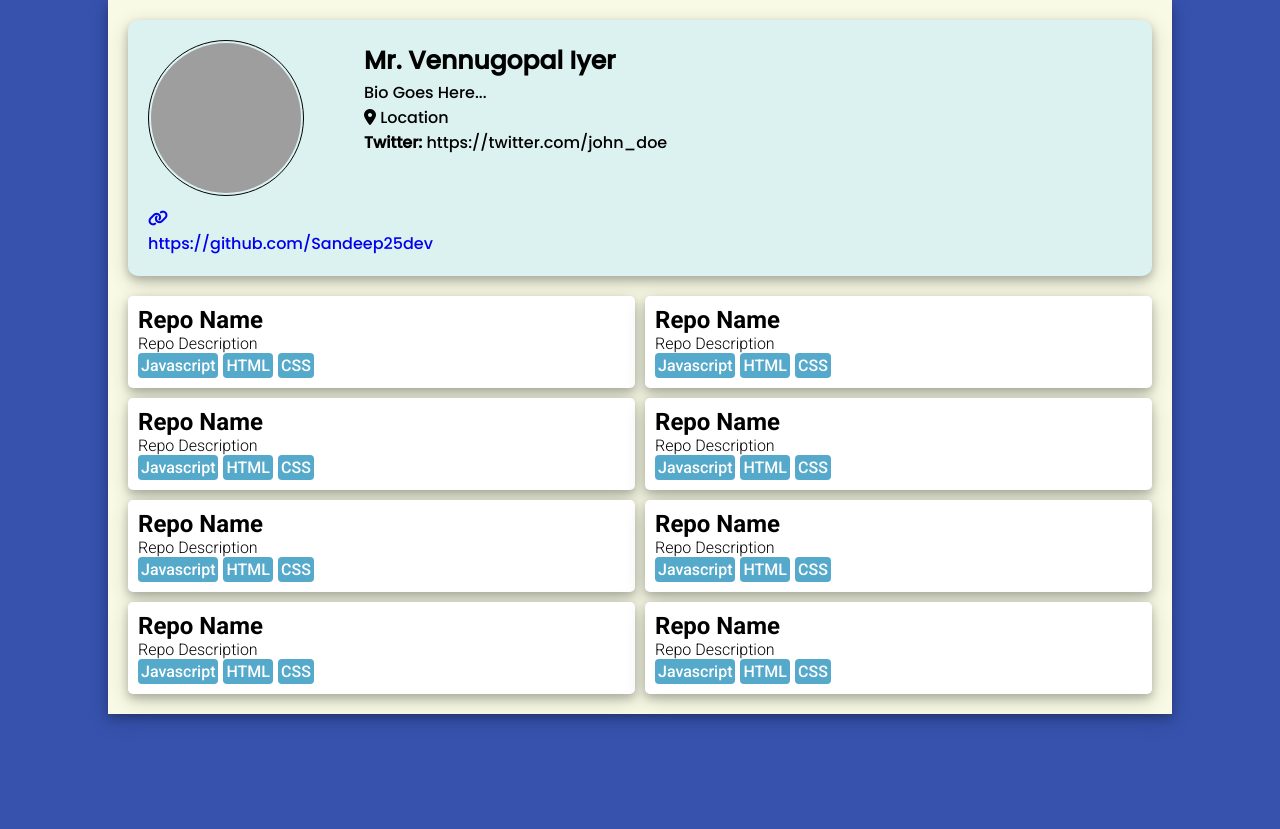
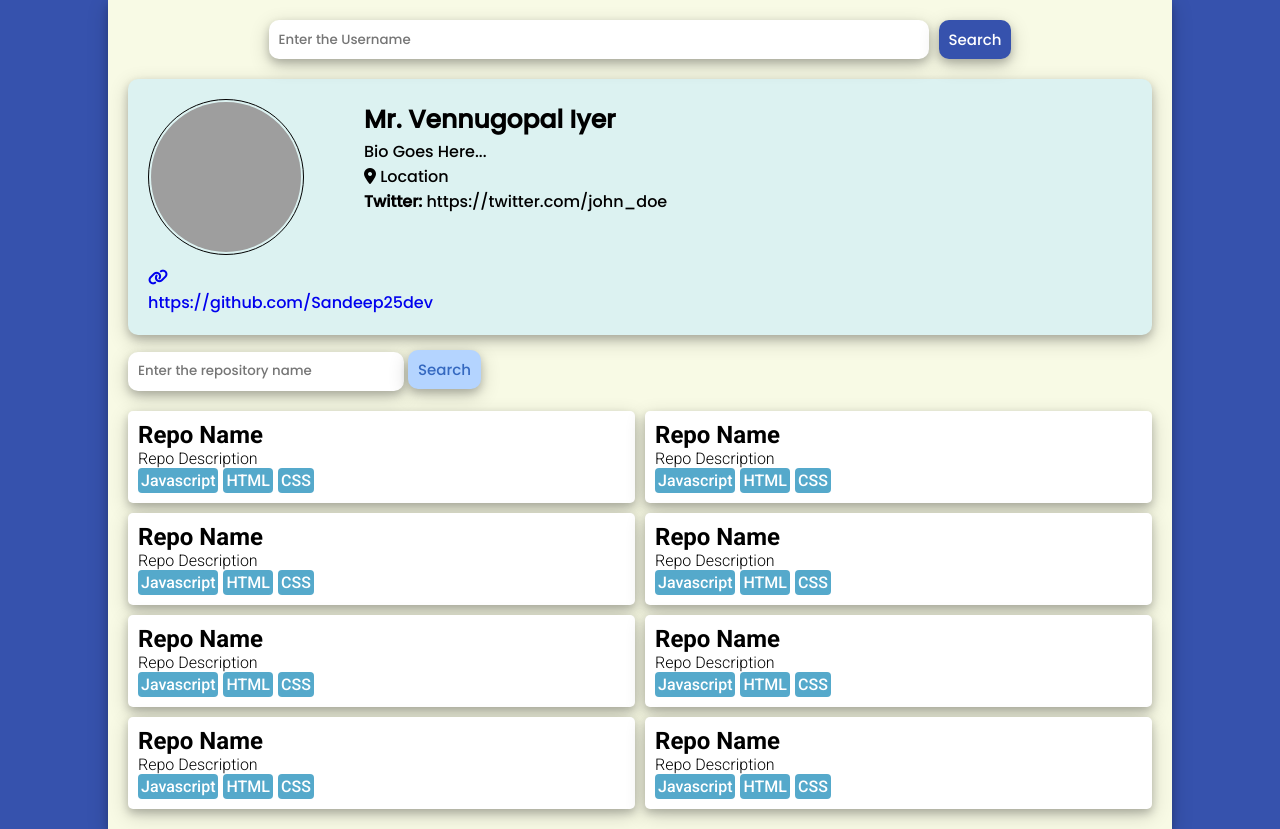
Before and after one commit to Sandeep25dev/fyle-assignment, a plain HTML site: page index.html in a window 1280 px wide. Before the commit the page ends 800 px from the top, so only its background shows below. Drawn offline with Linux system fonts and the light colour scheme; no server answers; grey boxes are pictures that could not be loaded.

Commit message:
implemented input fields

```diff
--- a/index.html
+++ b/index.html
@@ -13,6 +13,14 @@
   <body>
     <div class="main">
       <div class="container">
+        <form class="input-field user-search-section">
+          <input
+            type="text"
+            class="input username-input"
+            placeholder="Enter the Username"
+          />
+          <button class="search-btn username-search">Search</button>
+        </form>
         <div class="profile">
           <div class="left-sec">
             <div class="img-sec">
@@ -35,6 +43,20 @@
             <p><strong>Twitter: </strong>https://twitter.com/john_doe</p>
           </div>
         </div>
+        <form class="input-field">
+          <input
+            type="text"
+            class="input repo-input"
+            style="width: 20vw"
+            placeholder="Enter the repository name"
+          />
+          <button
+            class="search-btn repo-search"
+            style="background-color: #b4d4ff; color: #3468c0"
+          >
+            Search
+          </button>
+        </form>
 
         <div class="repos-section">
           <div class="repo-box">
--- a/style.css
+++ b/style.css
@@ -15,6 +15,36 @@ body {
   background-color: #f8fae5;
   box-shadow: 0 4px 8px 0 rgba(0, 0, 0, 0.2), 0 6px 20px 0 rgba(0, 0, 0, 0.19);
 }
+.input-field {
+  margin-bottom: 20px;
+}
+.input {
+  height: 35px;
+  border: none;
+  box-shadow: 0 4px 8px 0 rgba(0, 0, 0, 0.2), 0 6px 20px 0 rgba(0, 0, 0, 0.19);
+  font-family: "Poppins", sans-serif;
+  padding: 2px 10px;
+  border-radius: 10px;
+  width: 50vw;
+}
+.search-btn {
+  padding: 8px 10px;
+  border: none;
+  border-radius: 10px;
+  background-color: #3652ad;
+  color: white;
+  font-family: "Poppins", sans-serif;
+  font-size: 15px;
+  box-shadow: 0 4px 8px 0 rgba(0, 0, 0, 0.2), 0 6px 20px 0 rgba(0, 0, 0, 0.19);
+  cursor: pointer;
+}
+.user-search-section {
+  display: flex;
+  align-items: center;
+  justify-content: center;
+  gap: 10px;
+}
+
 .profile {
   font-family: "Poppins", sans-serif;
   display: flex;
@@ -22,6 +52,7 @@ body {
   border-radius: 10px;
   padding: 20px;
   box-shadow: 0 4px 8px 0 rgba(0, 0, 0, 0.2), 0 6px 20px 0 rgba(0, 0, 0, 0.19);
+  margin-bottom: 15px;
 }
 .profile h1 {
   font-size: 25px;
```
